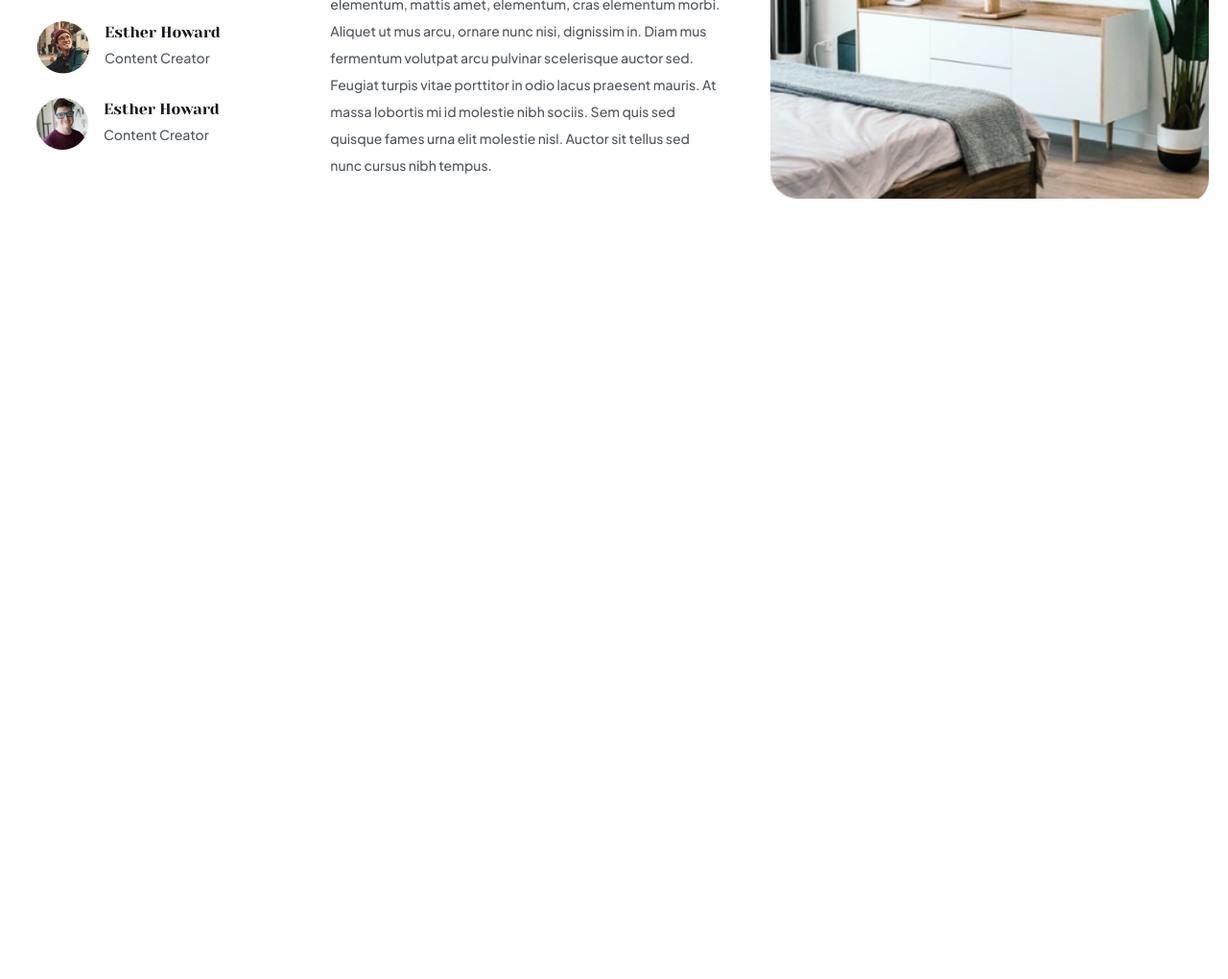
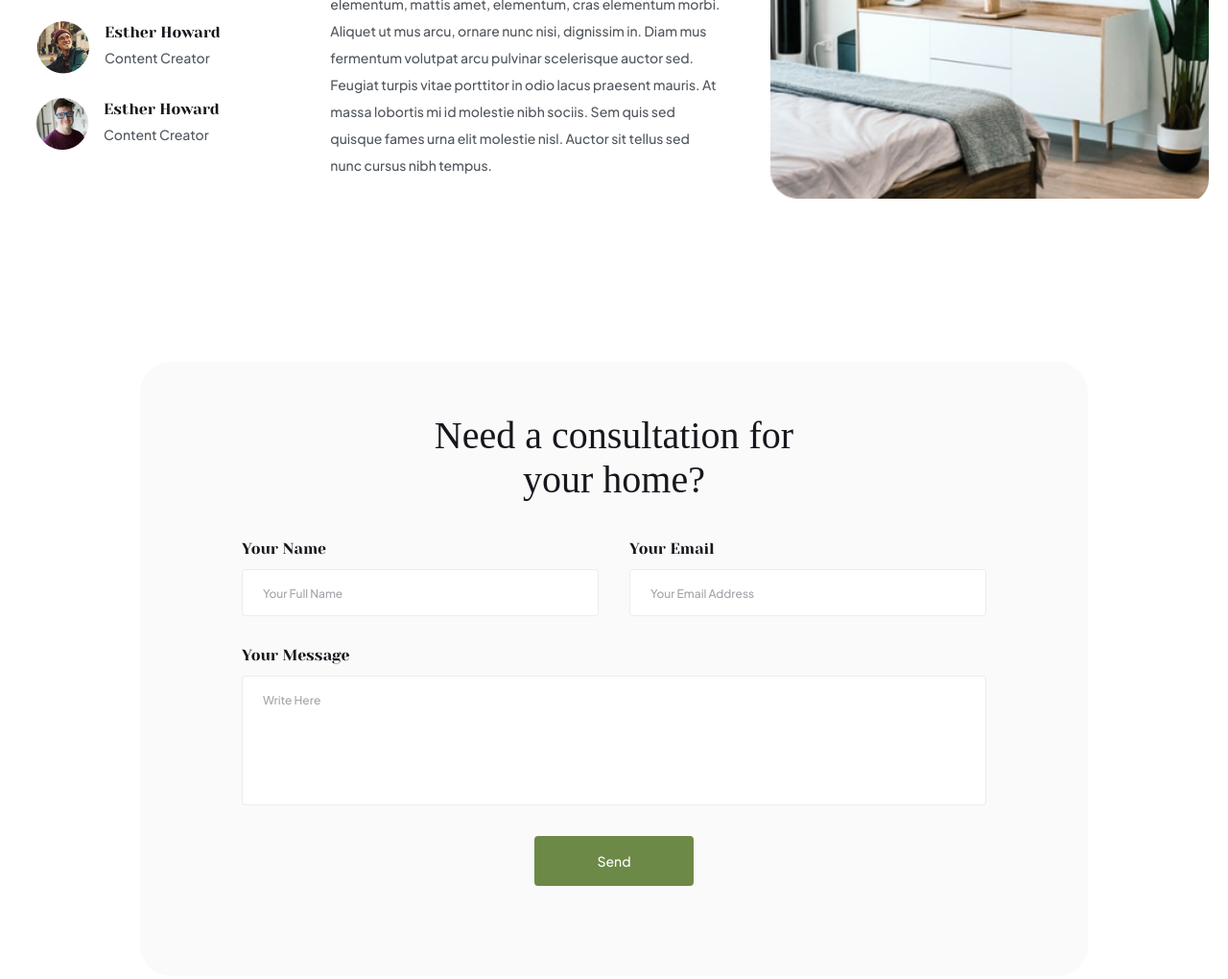
Before and after one commit to furkanyucel/InterQ, a plain HTML site: page index.html in a window 1280 px wide. Shown: the part 3942-4962 px from the top of the page at 96% size. Before the commit the page ends 4219 px from the top, so only its background shows below. Drawn offline with nearby package versions, Linux system fonts and the light colour scheme; a web font is replaced by a local one.

Commit message:
Homepage (Consultation) Created

```diff
--- a/assets/css/_homepage.css
+++ b/assets/css/_homepage.css
@@ -786,3 +786,165 @@ header {}
 /* ================================================================= */
 /* ==============     Our Customers Review End      ================ */
 /* ================================================================= */
+
+
+/*! ================================================================= */
+/*! ==============         Consultation Start        ================ */
+/*! ================================================================= */
+
+.consultation {
+  margin: 100px auto;
+  width: 100%;
+  max-width: 988px;
+  padding: 54px 106px;
+  background: var(--grey10);
+  border-radius: 32px;
+}
+
+.consultation .container {
+  display: flex;
+  flex-direction: column;
+  align-items: center;
+}
+
+.consultation__title {
+  width: 100%;
+  max-width: 404px;
+  font-family: var(--primary);
+  font-weight: 400;
+  font-size: 2.5rem;
+  line-height: 2.875rem;
+  text-align: center;
+  color: var(--primary);
+}
+
+.consultation__form {
+  margin: 40px auto;
+  width: 100%;
+  max-width: 776px;
+  display: grid;
+  place-items: flex-start;
+  align-items: center;
+  grid-template-areas:
+  "name email"
+  "textarea textarea"
+  "btn btn";
+  gap: 2rem;
+}
+
+.consultation__form__name { grid-area: name; }
+.consultation__form__email { grid-area: email; }
+.consultation__form__textarea { grid-area: textarea; }
+.consultation__form__form-btn { grid-area: btn; }
+
+.consultation__form__name,
+.consultation__form__email,
+.consultation__form__message {
+  display: flex;
+  flex-direction: column;
+  align-items: flex-start;
+  gap: 12px;
+}
+
+.consultation__form__input:focus,
+.consultation__form__textarea:focus {
+  background: var(--secondary);
+  color: var(--light);
+  outline: none;
+}
+
+.consultation__form__form-btn {
+  margin: 0 auto;
+  width: 166px;
+  font-family: var(--font-jakarta);
+  font-weight: 500;
+  font-size: .875rem;
+  line-height: 1.75rem;
+  text-align: center;
+  color: var(--light);
+  padding: 12px 64px;
+  background: var(--secondary);
+  border-radius: 4px;
+  border: none;
+  transition: background-color 0.3s ease-in-out;
+  cursor: pointer;
+}
+
+.consultation__form__form-btn:hover {
+  background: var(--success);
+  outline: none;
+}
+
+.consultation__form__label {
+  font-family: var(--font-yeseva);
+  font-weight: 400;
+  font-size: 1rem;
+  line-height: 1.125rem;
+  text-align: center;
+  color: var(--primary);
+}
+
+.consultation__form__input {
+  width: 100vw;
+  max-width: 372px;
+  height: 49px;
+  background: #FFFFFF;
+  border: 1px solid rgba(0, 0, 0, 0.07);
+  border-radius: 4px;
+  text-indent: 21px;
+}
+
+.consultation__form__input::placeholder,
+.consultation__form__textarea::placeholder {
+  font-family: var(--font-jakarta);
+  font-weight: 500;
+  font-size: .75rem;
+  line-height: 1.5rem;
+  color: var(--grey50);
+  padding: 12px auto;
+  text-indent: 21px;
+}
+
+.consultation__form__textarea {
+  width: 776px;
+  height: 135px;
+  background: #FFFFFF;
+  border: 1px solid rgba(0, 0, 0, 0.07);
+  border-radius: 4px;
+  text-indent: 21px;
+  padding-top: 13px;
+  resize: none;
+}
+
+
+@media (max-width: 1000px) {
+  .consultation__form {
+    place-items: flex-start;
+    grid-template-areas:
+    "name"
+    "email"
+    "textarea"
+    "btn";
+    gap: 2rem;
+  }
+
+  .consultation__form__input {
+    width: 100vw;
+    max-width: 776px;
+    height: 49px;
+    background: #FFFFFF;
+    border: 1px solid rgba(0, 0, 0, 0.07);
+    border-radius: 4px;
+    text-indent: 21px;
+  }
+}
+
+@media (max-width: 600px) {
+  .consultation {
+    padding: 54px 24px;
+  }
+
+
+/*! ================================================================= */
+/*! ==============          Consultation End         ================ */
+/*! ================================================================= */
--- a/index.html
+++ b/index.html
@@ -310,6 +310,36 @@
   <!--  Our Customers Review End  -->
   <!-------------------------------->
 
+  <!-------------------------------->
+  <!---    Consultation Start    --->
+  <!-------------------------------->
+  <section class="consultation">
+    <div class="container">
+      <div class="consultation__title">Need a consultation for your home?</div>
+      <form action="" class="consultation__form">
+        <!-- name -->
+        <div class="consultation__form__name">
+          <label class="consultation__form__label" for="">Your Name</label>
+          <input class="consultation__form__input" type="text" placeholder="Your Full Name">
+        </div>
+        <!-- email -->
+        <div class="consultation__form__email">
+          <label class="consultation__form__label" for="">Your Email</label>
+          <input class="consultation__form__input" type="text" placeholder="Your Email Address">
+        </div>
+        <!-- message -->
+        <div class="consultation__form__message">
+          <label class="consultation__form__label" for="">Your Message</label>
+          <textarea class="consultation__form__textarea" name="" id="" cols="100" rows="10" placeholder="Write Here"></textarea>
+        </div>
+        <button class="consultation__form__form-btn">Send</button>
+      </form>
+    </div>
+  </section>
+  <!-------------------------------->
+  <!---     Consultation End     --->
+  <!-------------------------------->
+
 <script src="assets/js/navbar-mobil.js"></script>
 </body>
 </html>
```
